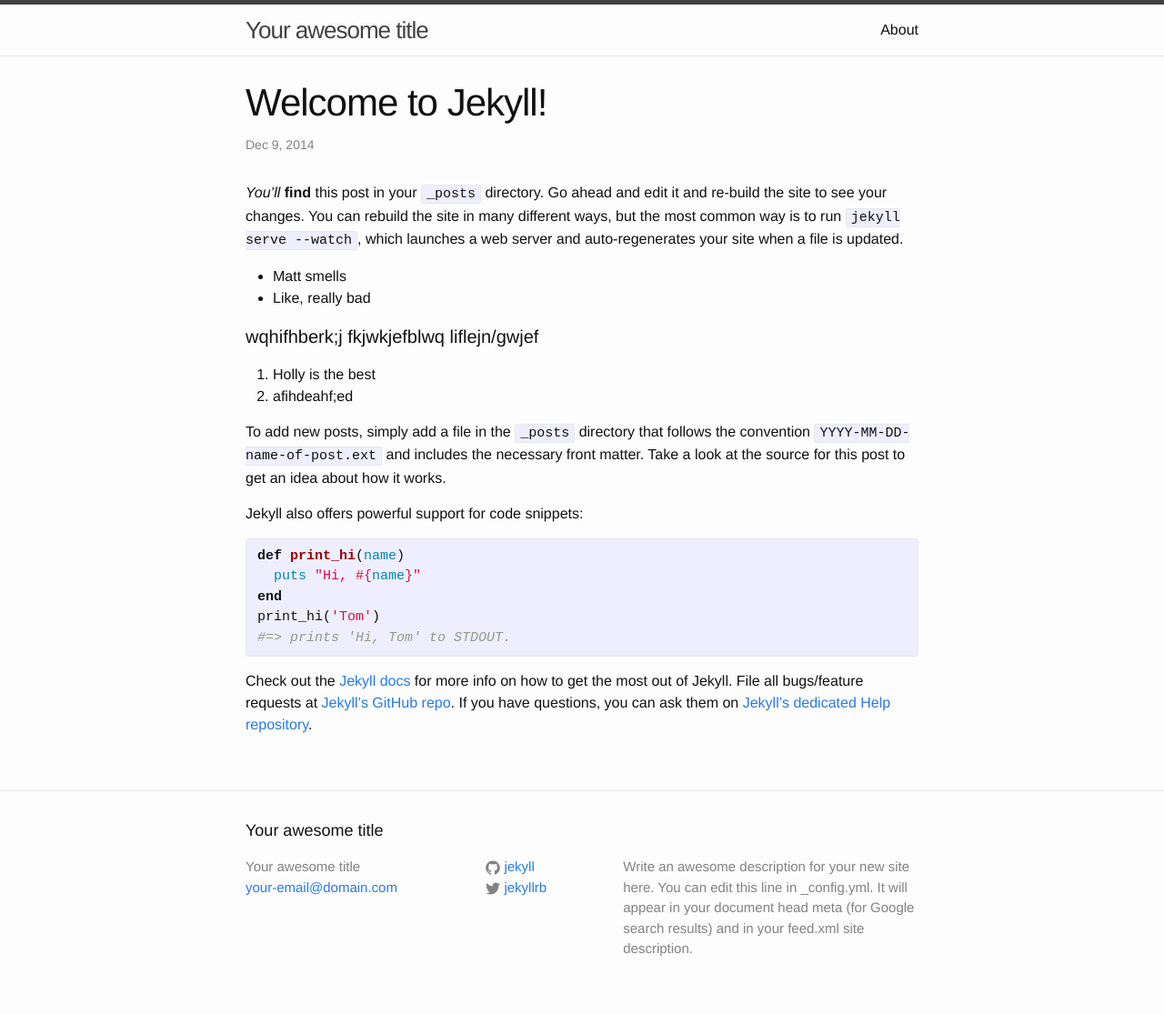
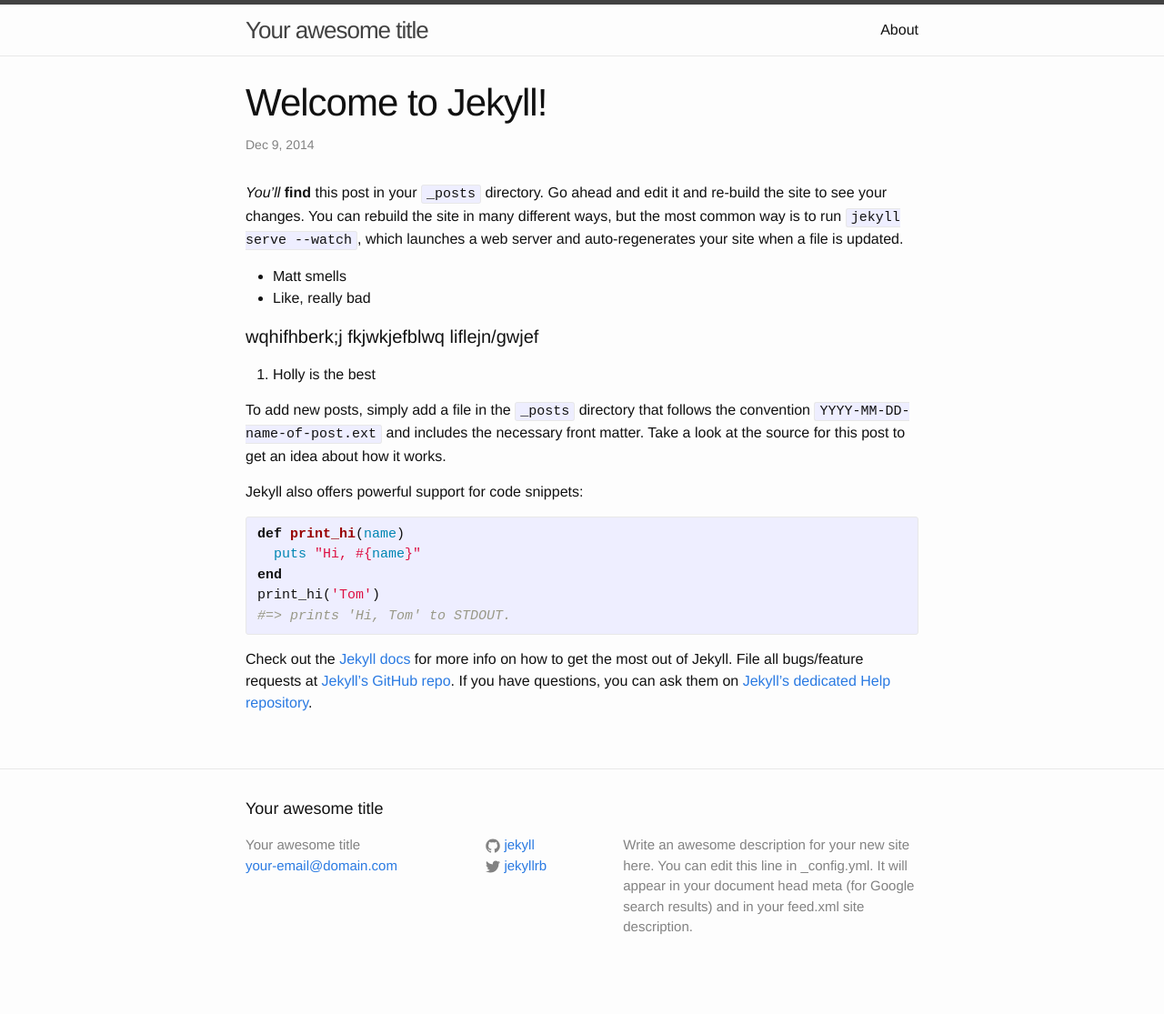
Before and after one commit to hollybenton/hollybenton.github.io, a Jekyll site: the page built from _posts/2014-12-09-welcome-to-jekyll.markdown, in a window 1280 px wide. Shown: the whole page at 91% size. Built offline with Jekyll 4.4.1, drawn with Linux system fonts in a browser that asks for light colours; after the commit the page ends 1091 px from its top, so only the background shows below that.

Commit message:
Revert "blah"
This reverts commit 85d46ed89f1a8626b9666fda0d2afc417d520e8a.

```diff
--- a/_posts/2014-12-09-welcome-to-jekyll.markdown
+++ b/_posts/2014-12-09-welcome-to-jekyll.markdown
@@ -13,7 +13,6 @@ Go ahead and edit it and re-build the site to see your changes. You can rebuild
 #### wqhifhberk;j fkjwkjefblwq liflejn/gwjef
 
 1. Holly is the best
-2. afihdeahf;ed
 
 
 To add new posts, simply add a file in the `_posts` directory that follows the convention `YYYY-MM-DD-name-of-post.ext` and includes the necessary front matter. Take a look at the source for this post to get an idea about how it works.
```
